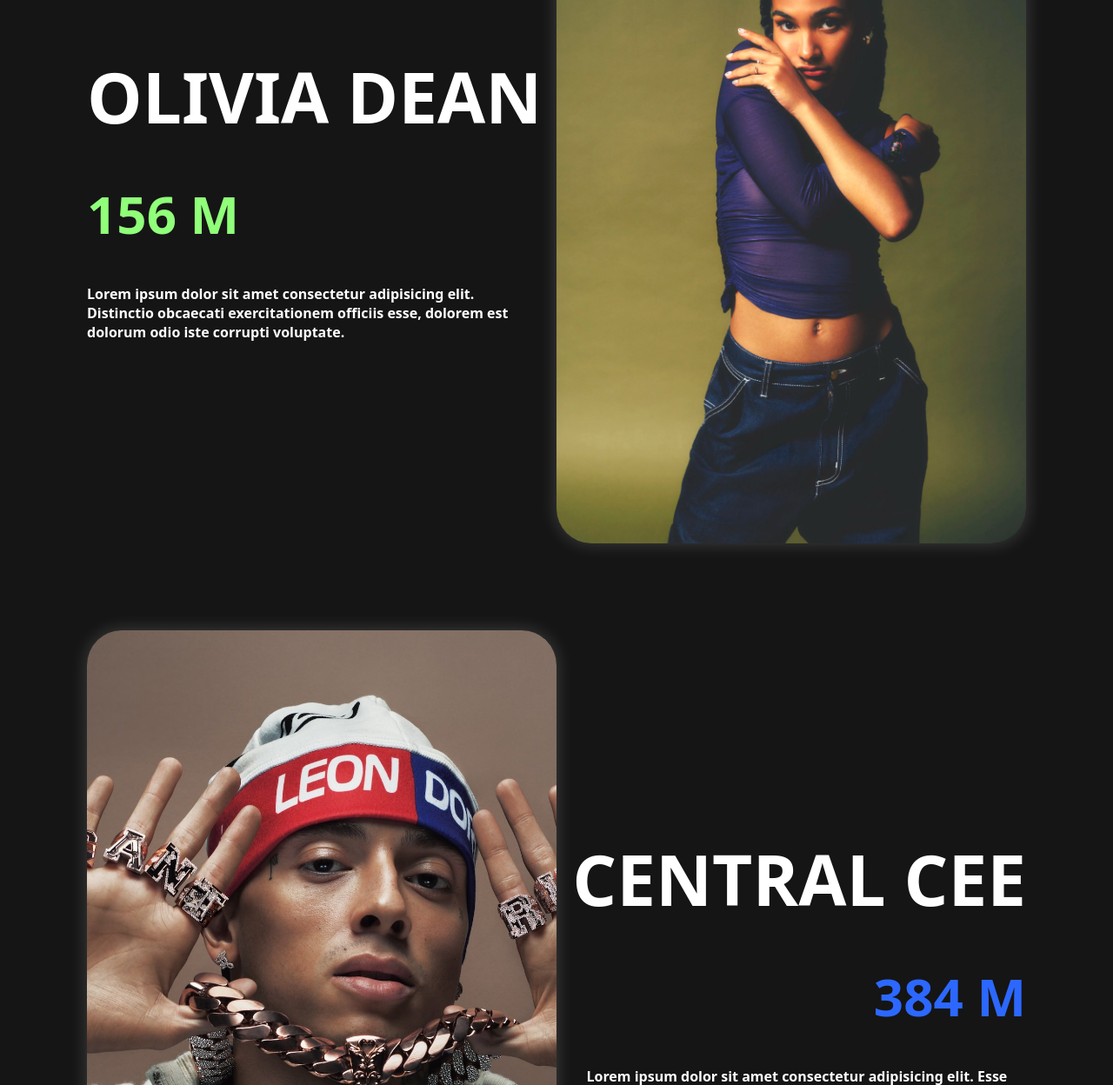
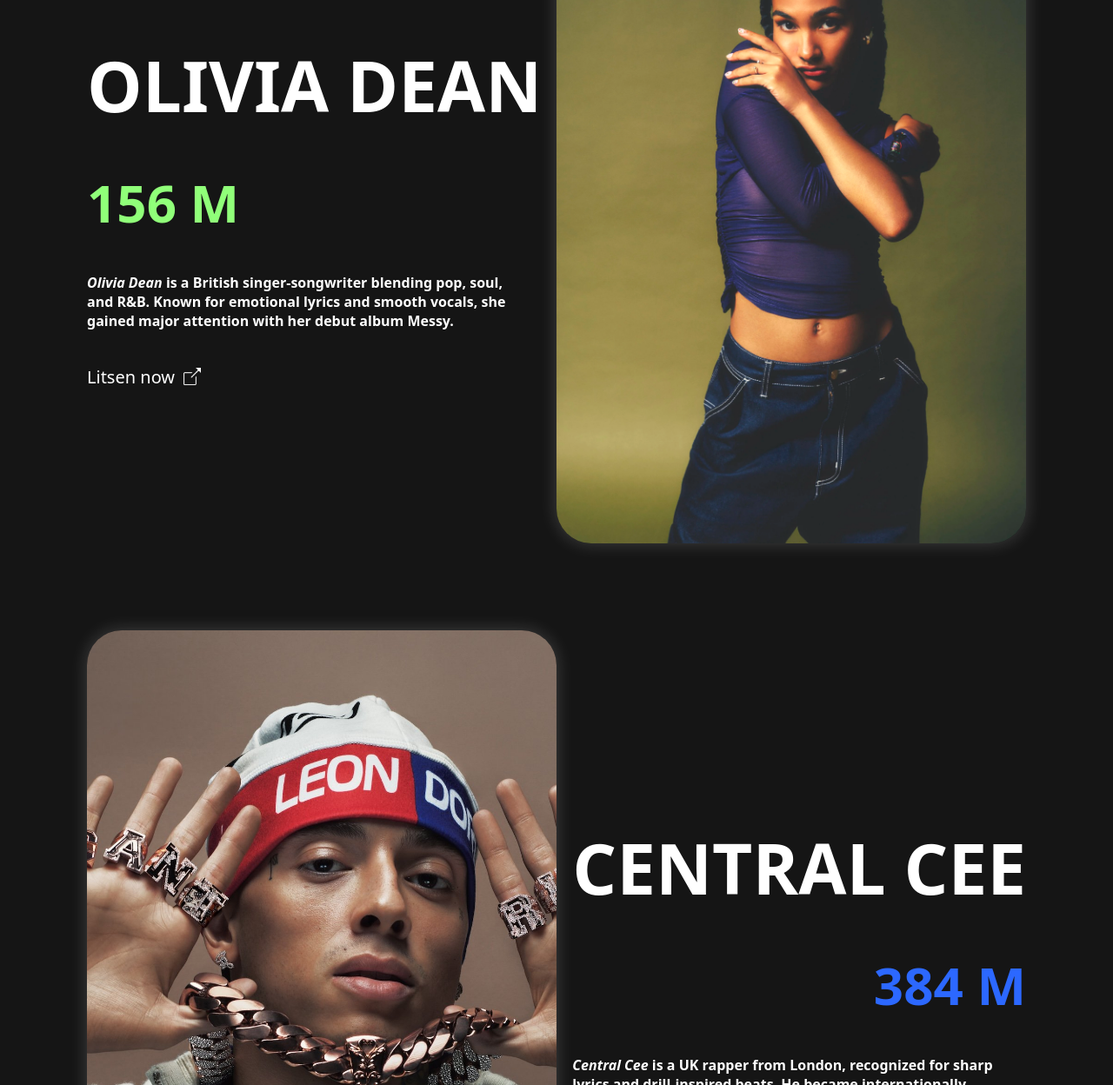
Before and after one commit to EriksDevelopment/Wrapped, a plain HTML site: page index.html in a window 1280 px wide. Shown: the part 1552-2800 px from the top of the page at 87% size. Drawn offline with Linux system fonts and the light colour scheme.

Commit message:
Added litsen now links and some small touches

```diff
--- a/css/style.css
+++ b/css/style.css
@@ -6,6 +6,8 @@
 body {
     padding: 0;
     margin: 0;
+    overscroll-behavior: none;
+
 }
 
 body {
@@ -91,6 +93,8 @@
     background-color: rgb(241, 241, 241);
     padding: 30px;
     z-index: 1;
+    border-top-left-radius: 40px;
+    border-top-right-radius: 40px;
 }
 
 .top-wraps h1 {
@@ -199,6 +203,22 @@
     width: 500px;
 }
 
+.artist-info-text-right p {
+    text-align: left;
+}
+
+.artist-info-text-right a,
+.artist-info-text-left a {
+    font-size: 20px;
+    text-decoration: none;
+    color: white;
+    display: flex;
+    align-items: center;
+    gap: 10px;
+}
+
+
+
 .artist-card1,
 .artist-card2 {
     width: 50%;
@@ -223,11 +243,25 @@
     box-shadow: 0 0 20px rgba(255, 255, 255, 0.188);
 }
 
-
 figure {
     margin: 0;
 }
 
+.link-wrap1,
+.link-wrap2 {
+    display: flex;
+    align-items: center;
+    gap: 100px;
+}
+
+.link-wrap2 {
+    justify-content: flex-end;
+}
+
+.link-icon {
+    width: 20px;
+    height: 20px;
+}
 
 .footer {
     background-color: rgb(60, 60, 60);
--- a/index.html
+++ b/index.html
@@ -20,6 +20,8 @@
                     alt="spotify-icon"></a>
         </nav>
     </header>
+
+    <main>
 
         <section class="hero-wrapper">
             <section class="hero-section">
@@ -57,9 +59,15 @@
                     <div class="artist-info-text-left">
                         <h2>OLIVIA DEAN</h2>
                         <h3>156 M</h3>
-                    <p>Lorem ipsum dolor sit amet consectetur adipisicing elit. Distinctio obcaecati exercitationem
-                        officiis
-                        esse, dolorem est dolorum odio iste corrupti voluptate.</p>
+                        <p><em>Olivia Dean</em> is a British singer-songwriter blending pop, soul, and R&B. Known for
+                            emotional
+                            lyrics and smooth vocals,
+                            she gained major attention with her debut album Messy.</p>
+                        <div class="link-wrap1">
+                            <a href="https://open.spotify.com/artist/00x1fYSGhdqScXBRpSj3DW">Litsen now
+                                <img class="link-icon" src="/images/link-icon.png">
+                            </a>
+                        </div>
                     </div>
                     <figure class="artist-card1">
                         <img src="/images/oliviadean.webp" alt="Olivia Dean">
@@ -72,13 +80,21 @@
                     <div class="artist-info-text-right">
                         <h2>CENTRAL CEE</h2>
                         <h3>384 M</h3>
-                    <p>Lorem ipsum dolor sit amet consectetur adipisicing elit. Esse dolor beatae fugiat aut possimus
-                        quos
-                        natus nam pariatur earum temporibus.</p>
+                        <p><em>Central Cee</em> is a UK rapper from London, recognized for sharp lyrics and
+                            drill-inspired beats.
+                            He became internationally
+                            known through viral hits and chart-topping mixtapes.</p>
+                        <div class="link-wrap2">
+                            <a href="https://open.spotify.com/artist/5H4yInM5zmHqpKIoMNAx4r">Litsen now
+                                <img class="link-icon" src="/images/link-icon.png">
+                            </a>
+                        </div>
                     </div>
                 </article>
             </section>
         </section>
+
+    </main>
 
     <footer class="footer">
         2026 &copy; Wrapped.co
```
Also changed, not shown: images/link-icon.png (added). Lines whose indentation alone changed are shown as unchanged.
